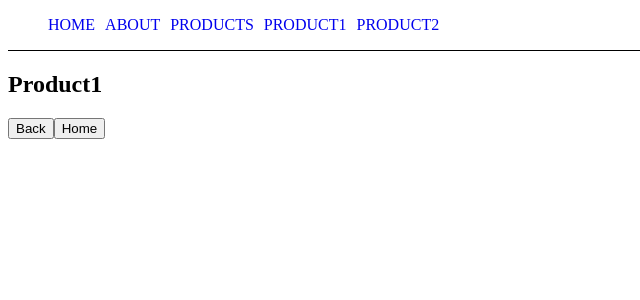
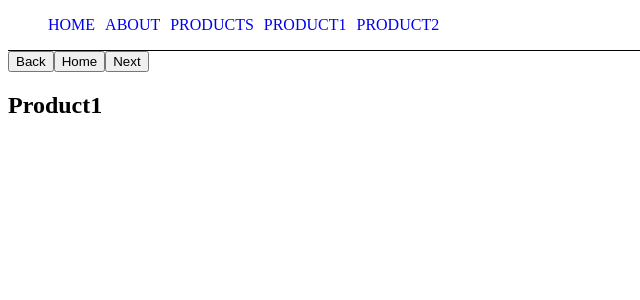
Before and after one commit to jonascavalcante/react-router, a React (Create React App) app: page /products/1 in a window 1280 px wide. Shown: the top 300 px of the page, without its empty margins (0-640 px from the left). Built offline with nearby package versions, Linux system fonts and the light colour scheme; the HTML template or start-up script is replaced by a standard one.

Commit message:
feat: add NavigateHeader Component

```diff
--- /dev/null
+++ b/src/components/NavigateHeader/index.js
@@ -0,0 +1,35 @@
+import { useNavigate } from "react-router-dom";
+
+const NavigateHeader = () => {
+
+  const navigate = useNavigate();
+
+  const handleNavigate = (page) => {
+    switch (page) {
+      case 'back':
+        navigate(-1)
+        break;
+
+      case 'home':
+        navigate('/')
+        break;
+
+      case 'next':
+        navigate(+1)
+        break;
+
+      default:
+        break;
+    }
+  }
+
+  return (
+    <>
+      <button onClick={() => handleNavigate('back')}>Back</button>
+      <button onClick={() => handleNavigate('home')}>Home</button>
+      <button onClick={() => handleNavigate('next')}>Next</button>
+    </>
+  )
+}
+
+export default NavigateHeader;
--- a/src/components/index.js
+++ b/src/components/index.js
@@ -1,7 +1,9 @@
 import App from './App';
 import Menu from './Menu';
+import NavigateHeader from './NavigateHeader';
 
 export {
   App,
-  Menu
+  Menu,
+  NavigateHeader
 }
--- a/src/pages/Products/subpages/Product/index.js
+++ b/src/pages/Products/subpages/Product/index.js
@@ -1,33 +1,16 @@
-import { useNavigate, useParams } from "react-router-dom";
+import { useParams } from "react-router-dom";
 
-import { Menu } from "../../../../components";
+import { Menu, NavigateHeader } from "../../../../components";
 
 const Product = () => {
 
   const paramns = useParams();
-  const navigate = useNavigate();
-
-  const handleNavigate = (page) => {
-    switch (page) {
-      case 'back':
-        navigate(-1)
-        break;
-
-      case 'home':
-        navigate('/')
-        break;
-
-      default:
-        break;
-    }
-  }
 
   return (
     <section>
       <Menu />
+      <NavigateHeader />
       <h2>Product{paramns.id}</h2>
-      <button onClick={() => handleNavigate('back')}>Back</button>
-      <button onClick={() => handleNavigate('home')}>Home</button>
     </section>
   )
 }
```
